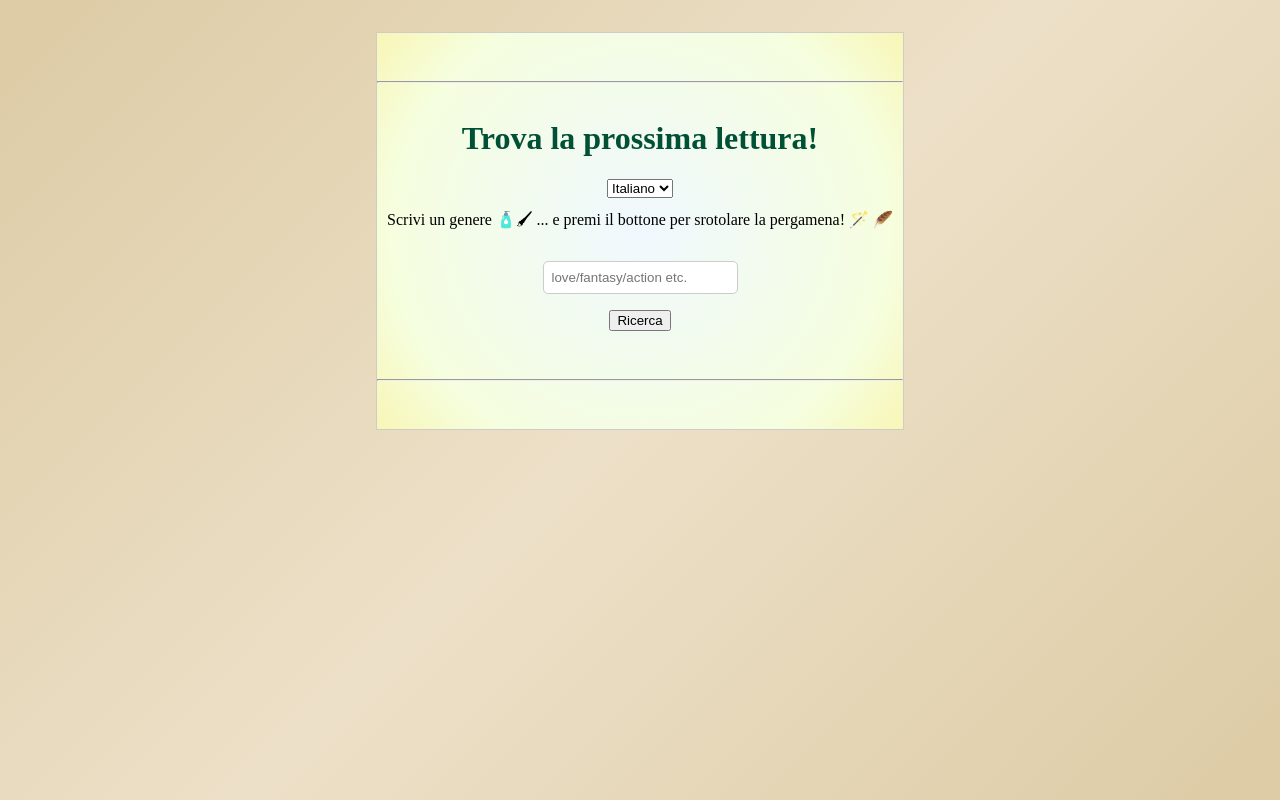
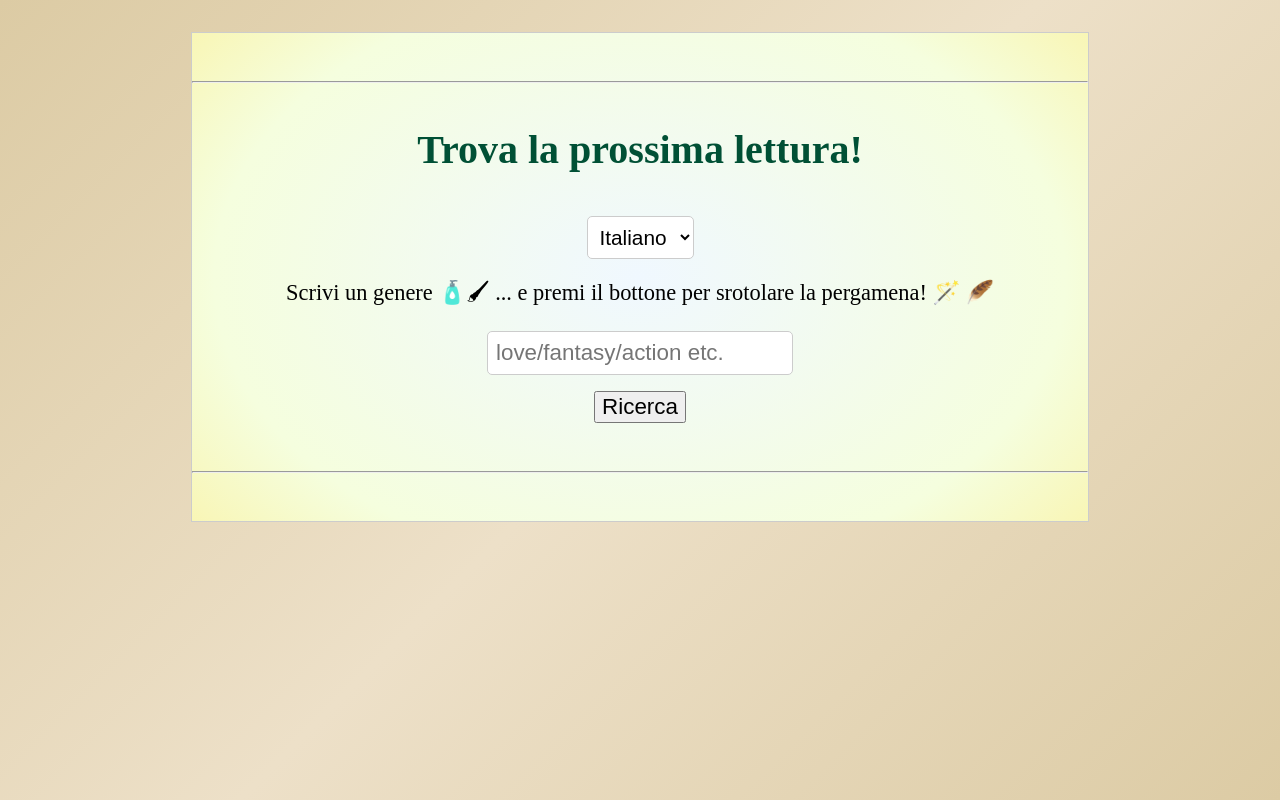
Before and after one commit to CodeLegionary/Books-search-app, a plain HTML site: page index.html in a window 1280 px wide. Drawn offline with Linux system fonts and the light colour scheme.

Commit message:
responsive

```diff
--- a/css/style.css
+++ b/css/style.css
@@ -1,9 +1,10 @@
 body, html {
     height: 100%;
+    width: 100%;
     margin: 0;
     padding: 0;
     background: linear-gradient(135deg, #DCCBA4, #EDE0C8, #DCCBA4); /* Gradiente magnolia con sfumature legno */
-
+    overflow-x: hidden;
 }
 
 body {
@@ -15,13 +16,16 @@ body {
 }
 
 h1 {
-    color:rgb(0, 80, 53)
+    color:rgb(0, 80, 53);
+    font-size: 2rem;
 }
 
 h2 {
     color:rgb(11, 0, 80);
     cursor: help;
+    font-size: 1.5rem;
 }
+
 .border {
     padding: 1rem;
 }
@@ -37,15 +41,18 @@ main {
 }
 
 p {
-    margin: 10px
+    margin: 1px 2px;
+    font-size: 1rem;
 }
 
-#searchBar, searchButton {
-    margin: 1rem;
+#searchBar, searchButton, #languageSelector {
+    margin: 1rem 0;
     padding: 0.5rem;
     border-radius: 5px;
     border: 1px solid #ccc;
     box-sizing: border-box;
+    font-size: 1rem;
+    max-width: 100vw;;
 }
 
 hr {
@@ -58,3 +65,55 @@ hr {
     margin-top: 1rem;
     margin-bottom: 1rem;
 }
+
+#languageSelector {
+    margin: 1rem 0;
+    background-color: #fff;
+    cursor: pointer;
+}
+
+/* Responsive Design */
+
+/* Desktop Layout */
+@media (min-width: 1200px) {
+    h1 {
+        font-size: 2.5rem;
+    }
+    h2 {
+        font-size: 2rem;
+    }
+    main {
+        width: 70%;
+    }
+    #languageSelector {
+        font-size: 1.3rem;
+    }
+    p {
+        font-size: 1.4rem;
+    }
+    #searchBar, #searchButton {
+        font-size: 1.4rem;
+    }
+}
+
+/* Tablet Layout */
+@media (min-width: 768px) and (max-width: 1199px) {
+    h1 {
+        font-size: 2rem;
+    }
+    h2 {
+        font-size: 1.5rem;
+    }
+    main {
+        width: 80%;
+    }
+    #languageSelector {
+        font-size: 1.1rem;
+    }
+    p {
+        font-size: 1.2rem;
+    }
+    #searchBar, #searchButton {
+        font-size: 1.rem;
+    }
+}
```
